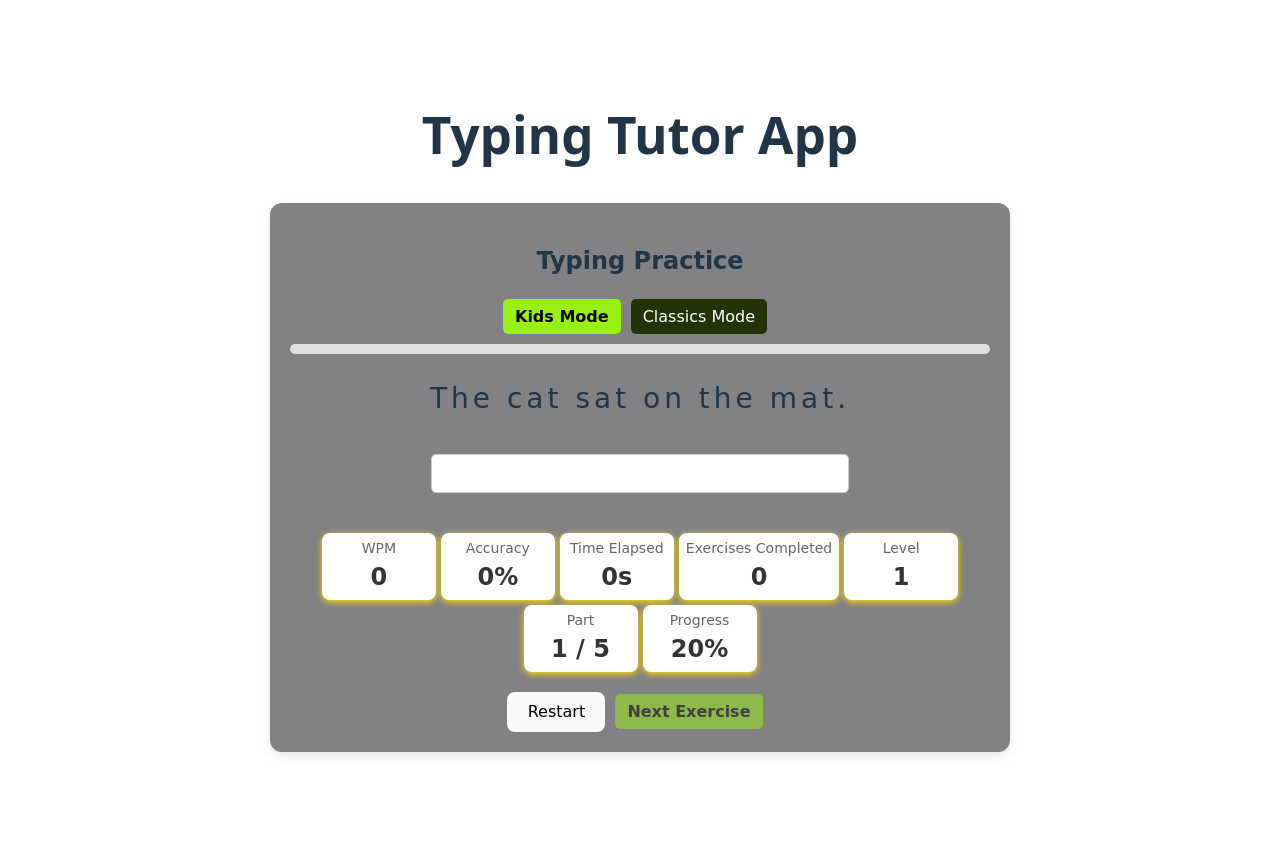
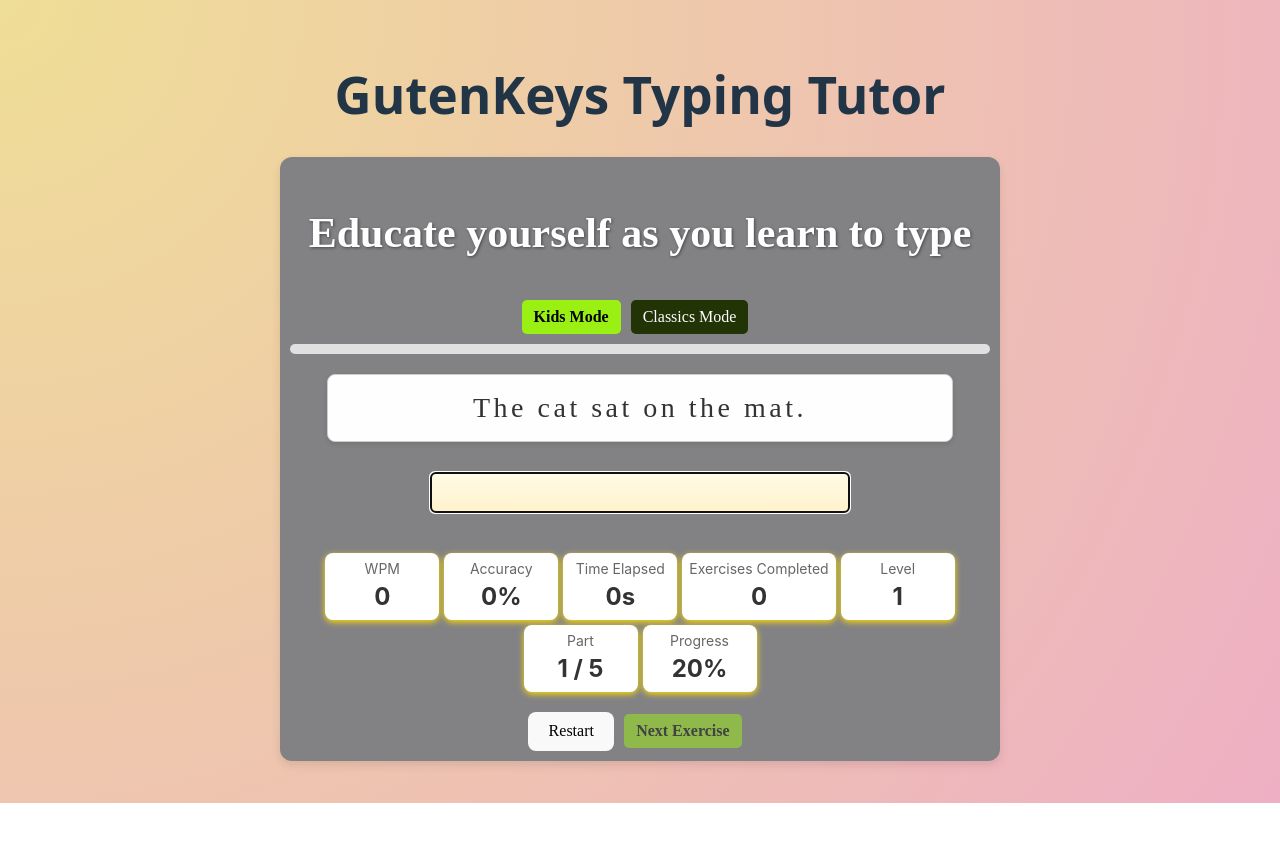
Before and after one commit to Bingeljell/typing-tutor-app, a React (Vite) app: page / in a window 1280 px wide. Shown: the top 842 px of the page. After the commit the page ends 803 px from the top, so only its background shows below. Built offline with nearby package versions, Linux system fonts and the light colour scheme.

Commit message:
chore: fixed bugs, made UI changes.

```diff
--- a/index.html
+++ b/index.html
@@ -4,7 +4,7 @@
     <meta charset="UTF-8" />
     <link rel="icon" type="image/svg+xml" href="/vite.svg" />
     <meta name="viewport" content="width=device-width, initial-scale=1.0" />
-    <title>Typing Tutor</title>
+    <title>GutenKeys Typing Tutor</title>
   </head>
   <body>
     <div id="root"></div>
--- a/package.json
+++ b/package.json
@@ -1,5 +1,5 @@
 {
-  "name": "typing-tutor-app",
+  "name": "gutenkeys-typing-tutor",
   "private": true,
   "version": "0.0.0",
   "type": "module",
--- a/src/App.jsx
+++ b/src/App.jsx
@@ -5,8 +5,8 @@ import TypingBox from './components/TypingBox';
 
 function App() {
   return (
-    <div style={{ padding: '40px', textAlign: 'center' }}>
-      <h1>Typing Tutor App</h1>
+    <div style={{ marginTop: '20px', textAlign: 'center' }}>
+      <h1>GutenKeys Typing Tutor</h1>
       <TypingBox />
     </div>
   );
--- a/src/components/TypingBox.css
+++ b/src/components/TypingBox.css
@@ -1,3 +1,6 @@
+body {
+  background: radial-gradient(circle at top left, #efde96, #eeafc4);
+}
 input {
     padding: 10px;
     border-radius: 5px;
--- a/src/components/TypingBox.jsx
+++ b/src/components/TypingBox.jsx
@@ -1,11 +1,12 @@
 // src/components/TypingBox.jsx
 
-import { useState, useEffect } from 'react';
+import { useState, useEffect, useRef } from 'react';
 import exercises_kids from '../data/exercises_kids';
 import exercises_classics from '../data/exercises_classics';
 import { calculateWPM, calculateAccuracy } from '../utils/typingUtils';
 import './TypingBox.css';
 import Badge from './Badge';
+
 
 const TypingBox = () => {
   const [userInput, setUserInput] = useState('');
@@ -38,6 +39,9 @@ const TypingBox = () => {
     : '#f44336';
   const [fadeOutFactoid, setFadeOutFactoid] = useState(false);
 
+  const inputRef = useRef();
+
+
   const handleInputChange = (e) => {
     const value = e.target.value;
 
@@ -63,6 +67,13 @@ const TypingBox = () => {
 
     return () => clearInterval(timer);
   }, [startTime, isComplete]);
+
+  useEffect(() => {
+    if (!isComplete) {
+      inputRef.current?.focus();
+    }
+  }, [currentPart, currentLevel, isComplete]);
+
 
   const renderText = () => {
     return targetText.split('').map((char, index) => {
@@ -114,18 +125,25 @@ const TypingBox = () => {
     }, 500); // match fadeOut animation duration
   };
 
+
   return (
+
     <div style={{
-      padding: '20px',
+      padding: '10px',
       maxWidth: '700px',
-      margin: '40px auto',
+      margin: '10px auto',
       textAlign: 'center',
       backgroundColor: '#828285',
       borderRadius: '12px',
       boxShadow: '0 4px 10px rgba(0,0,0,0.1)',
-      fontFamily: '"Comic Sans MS", cursive, sans-serif'
+      fontFamily: 'Merriweather'
     }}>
-      <h2>Typing Practice</h2>
+      <h2 style ={{
+        fontSize: '42px',
+        fontFamily: 'Playfair Display',
+        color: '#fefefe', /* rich brown */
+        textShadow: '1px 1px 3px rgba(35, 35, 35, 0.61)'
+      }}>Educate yourself as you learn to type</h2>
 
       {/* Mode Switch */}
       <div style={{ marginTop: '20px' }}>
@@ -169,16 +187,25 @@ const TypingBox = () => {
         <div style={{
           height: '100%',
           width: `${sentenceProgressPercent}%`,
-          backgroundColor: progressColor,
+          background: 'linear-gradient(to right, #ff8a65, #ffd54f)',
           transition: 'width 0.3s ease'
         }} />
       </div>
 
       {/* Typing Text */}
-      <p
-        className="typing-text"
-        style={{ fontSize: '24px', letterSpacing: '2px' }}
-      >
+      <p className="typing-text" style={{
+        fontSize: '28px',
+        letterSpacing: '1.5px',
+        backgroundColor: '#fefefe',
+        color: '#333',
+        padding: '12px',
+        borderRadius: '8px',
+        boxShadow: '0 2px 5px rgba(0,0,0,0.1)',
+        border: '1px solid #ccc',
+        maxWidth: '600px',
+        margin: '20px auto',
+        fontFamily: 'Source Code Pro'  // important! monospaced font improves typing clarity
+      }}>
   {renderText()}
 </p>
       {/* Factoid */}
@@ -201,6 +228,7 @@ const TypingBox = () => {
         </div>
       )}
       <input
+        ref={inputRef}
         type="text"
         value={userInput}
         onChange={handleInputChange}
@@ -210,8 +238,10 @@ const TypingBox = () => {
           fontSize: '18px',
           marginTop: '10px',
           padding: '8px',
+          color: '#333',
           borderRadius: '5px',
-          border: '1px solid #ccc'
+          border: '2px solid #ffd54f',
+          background: 'linear-gradient(to bottom, #fffbe6, #fff2cc)'
         }}
       />
 
@@ -221,7 +251,8 @@ const TypingBox = () => {
         flexWrap: 'wrap',
         justifyContent: 'center',
         gap: '5px',
-  marginTop: '40px'
+        marginTop: '40px',
+        fontFamily: 'Inter'
       }}>
         {[
           { label: 'WPM', value: calculateWPM(userInput, elapsedTime) },
```
Also changed, not shown: 2 other files (tests, documents, lock files or other folders). Lines whose indentation alone changed are shown as unchanged.
